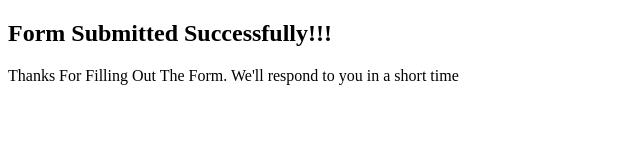
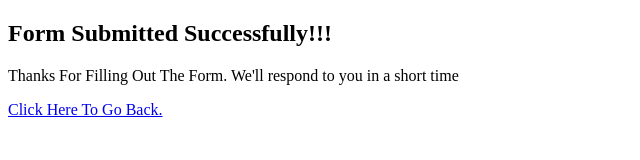
Before and after one commit to AustinEziulo/ContactForm, a plain HTML site: page thanks.html in a window 1280 px wide. Shown: the whole page, without its empty margins (0-640 px from the left). Drawn offline with Linux system fonts and the light colour scheme.

Commit message:
link added

```diff
--- a/thanks.html
+++ b/thanks.html
@@ -3,10 +3,11 @@
 <head>
   <meta charset="UTF-8">
   <meta name="viewport" content="width=device-width, initial-scale=1.0">
-  <title>Document</title>
+  <title>Form Submitted</title>
 </head>
 <body>
   <h2>Form Submitted Successfully!!!</h2>
   <p>Thanks For Filling Out The Form. We'll respond to you in a short time</p>
+  <a href="http://127.0.0.1:5500/index.html">Click Here To Go Back.</a>
 </body>
 </html>
```
